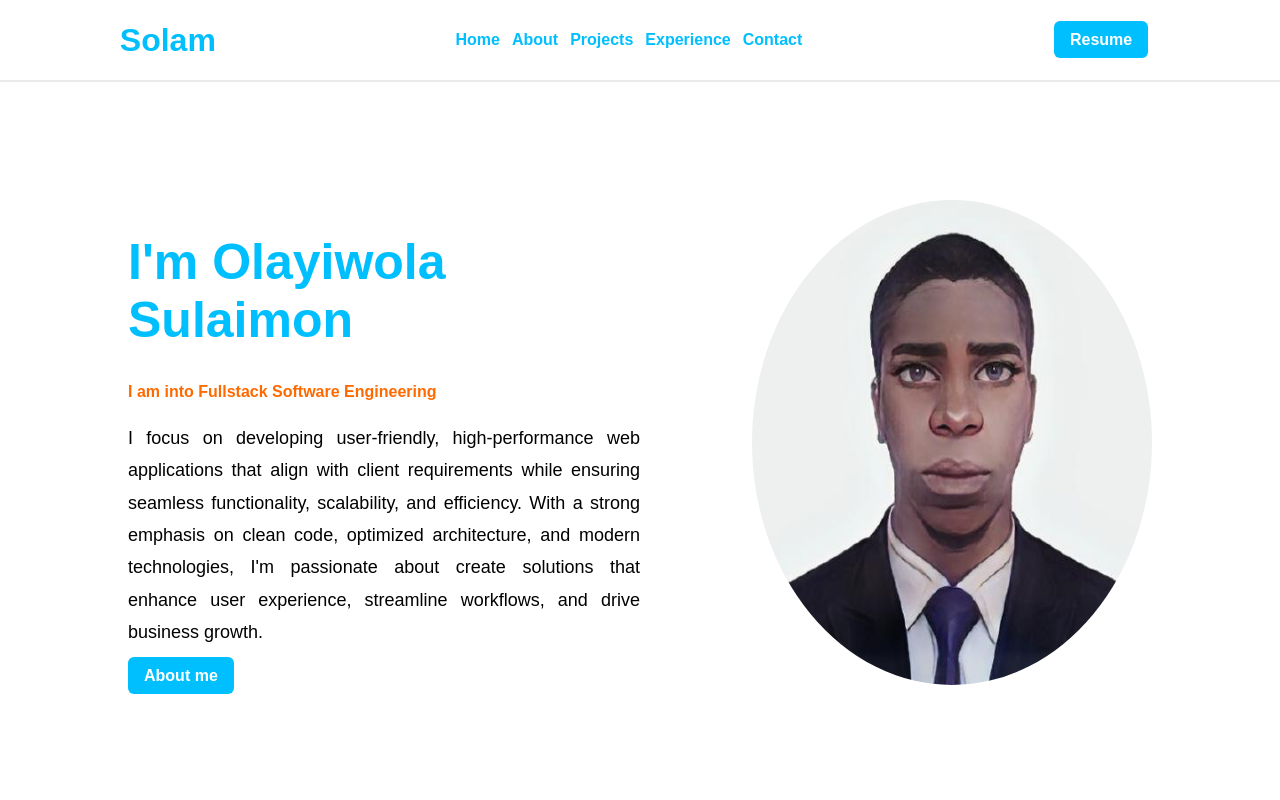
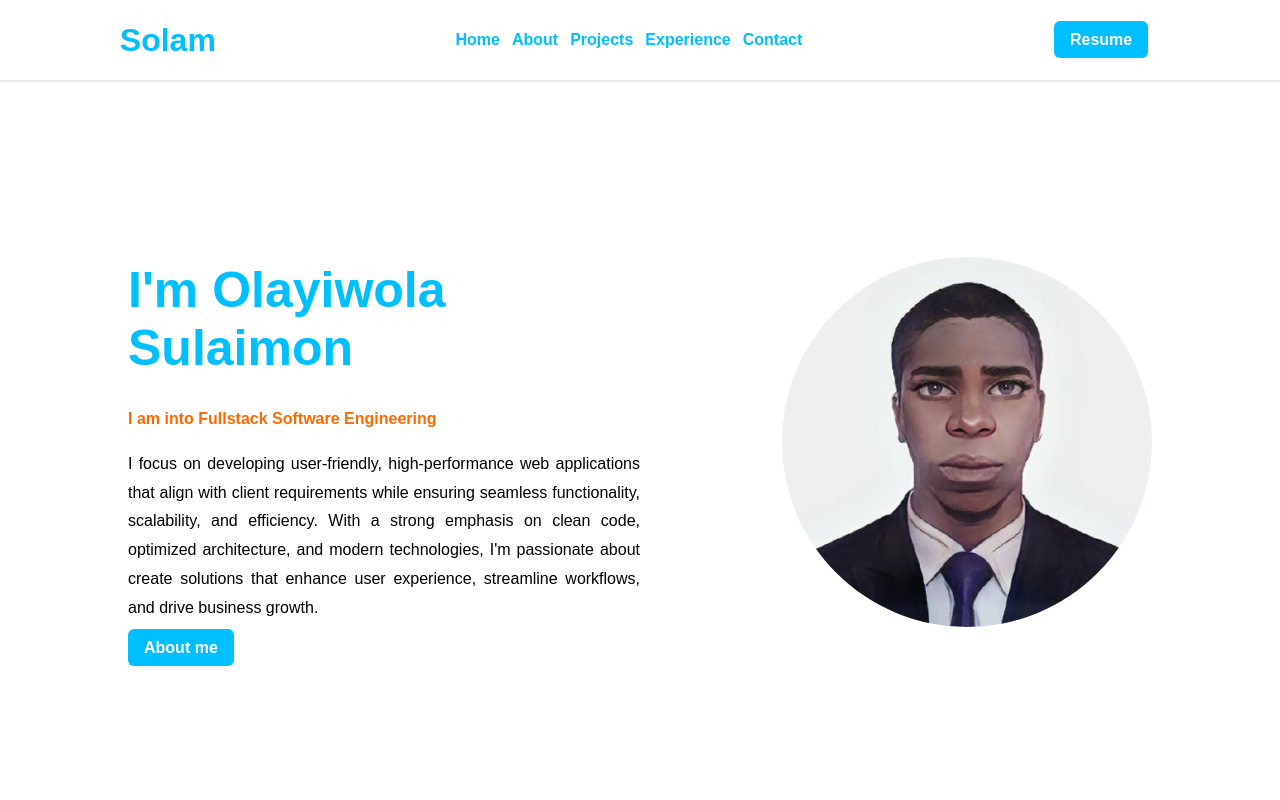
Before and after one commit to Solayiwo/portfolioProjectVite, a React (Vite) app: page / in a window 1280 px wide. Shown: the top 800 px of the page. Built offline with nearby package versions, Linux system fonts and the light colour scheme.

Commit message:
UI Updated

```diff
--- a/src/App.css
+++ b/src/App.css
@@ -506,6 +506,10 @@ textarea {
     margin-bottom: 50px;
   }
 
+  .hero-content p {
+    font-size: 16px;
+  }
+
   .hero-image {
     width: 50dvw;
     display: flex;
@@ -595,6 +599,32 @@ textarea {
   }
 }
 
+@media (min-width: 1024px) and (max-width: 1400px) {
+  .hero-image {
+    display: flex;
+    justify-content: end;
+    align-items: center;
+  }
+
+  .hero-image img {
+    border-radius: 50%;
+    width: 370px;
+    height: 370px;
+  }
+
+  .hero-content p {
+    font-size: 16px;
+  }
+}
+
+@media (min-width: 1025px) and (max-width: 1299px) {
+  .project-grid {
+    display: grid;
+    grid-template-columns: repeat(2, 1fr);
+    gap: 40px;
+  }
+}
+
 @media (min-width: 1025px) and (max-width: 1920px) {
   .mobscrin {
     display: none;
```
Also changed, not shown: src/assets/images/crudapp.png (added), src/assets/images/logo.png (added).
